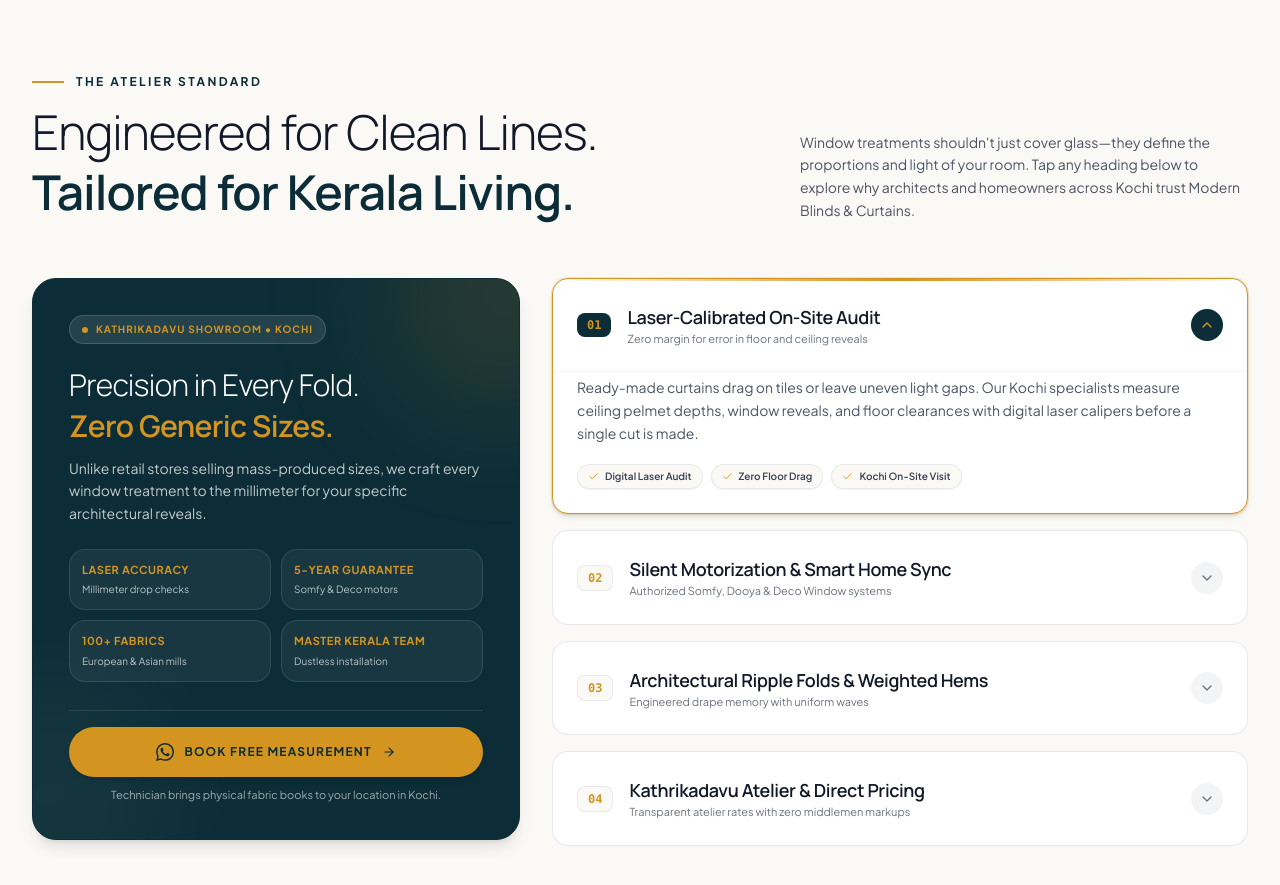
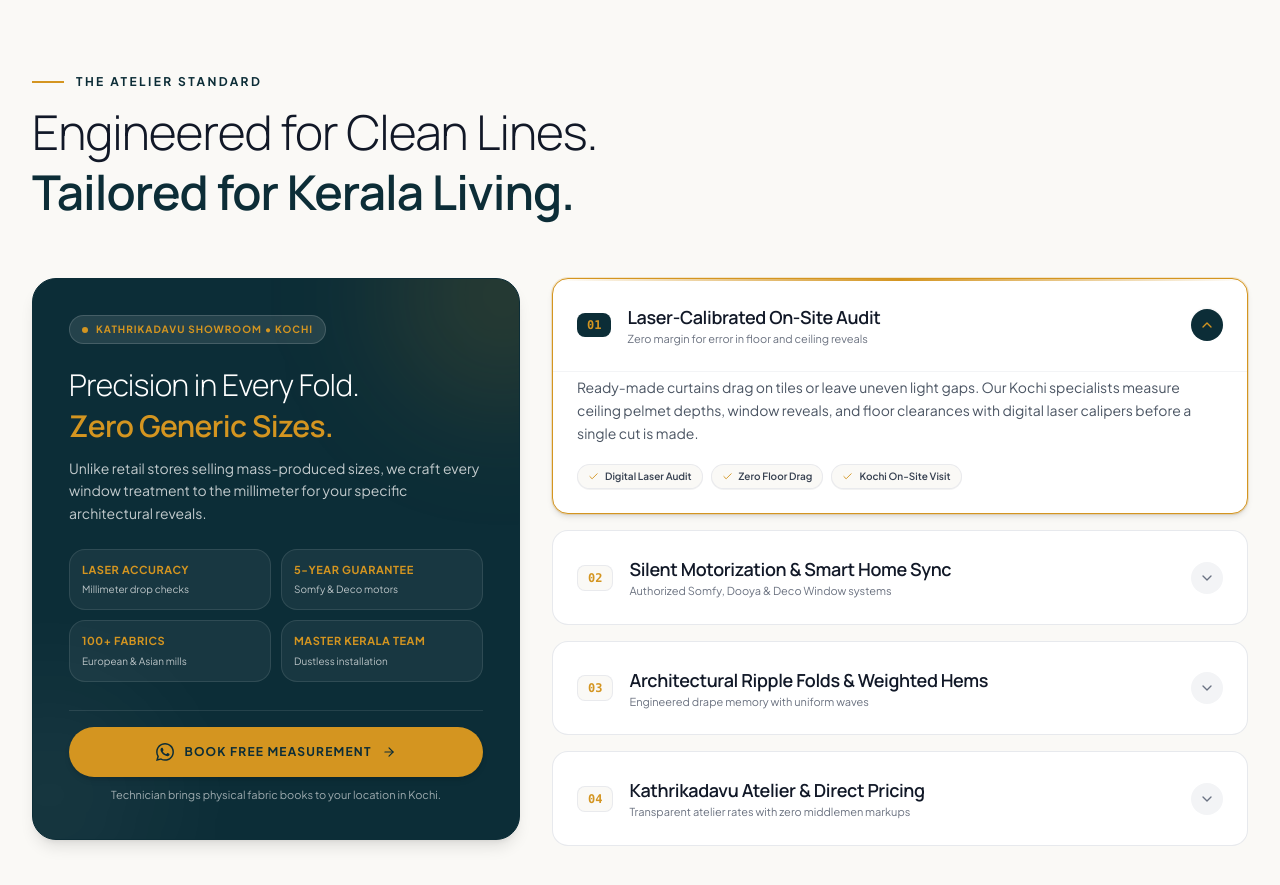
Before and after one commit to NYLEXWEB/Modern, a Next.js app: page / in a window 1280 px wide. Shown: the part 6080-6965 px from the top of the page. Built offline with nearby package versions, Linux system fonts and the light colour scheme.

Commit message:
feat: add WhyChoose component with interactive standards accordion

```diff
--- a/src/components/WhyChoose.jsx
+++ b/src/components/WhyChoose.jsx
@@ -78,9 +78,7 @@ export default function WhyChoose() {
               <span className="font-semibold text-[#0C2D37]">Tailored for Kerala Living.</span>
             </h2>
           </div>
-          <p className="max-w-md text-sm text-[#4B5563] leading-relaxed">
-            Window treatments shouldn&apos;t just cover glass—they define the proportions and light of your room. Tap any heading below to explore why architects and homeowners across Kochi trust Modern Blinds &amp; Curtains.
-          </p>
+
         </div>
 
         {/* 2-Column Responsive Layout */}
```
